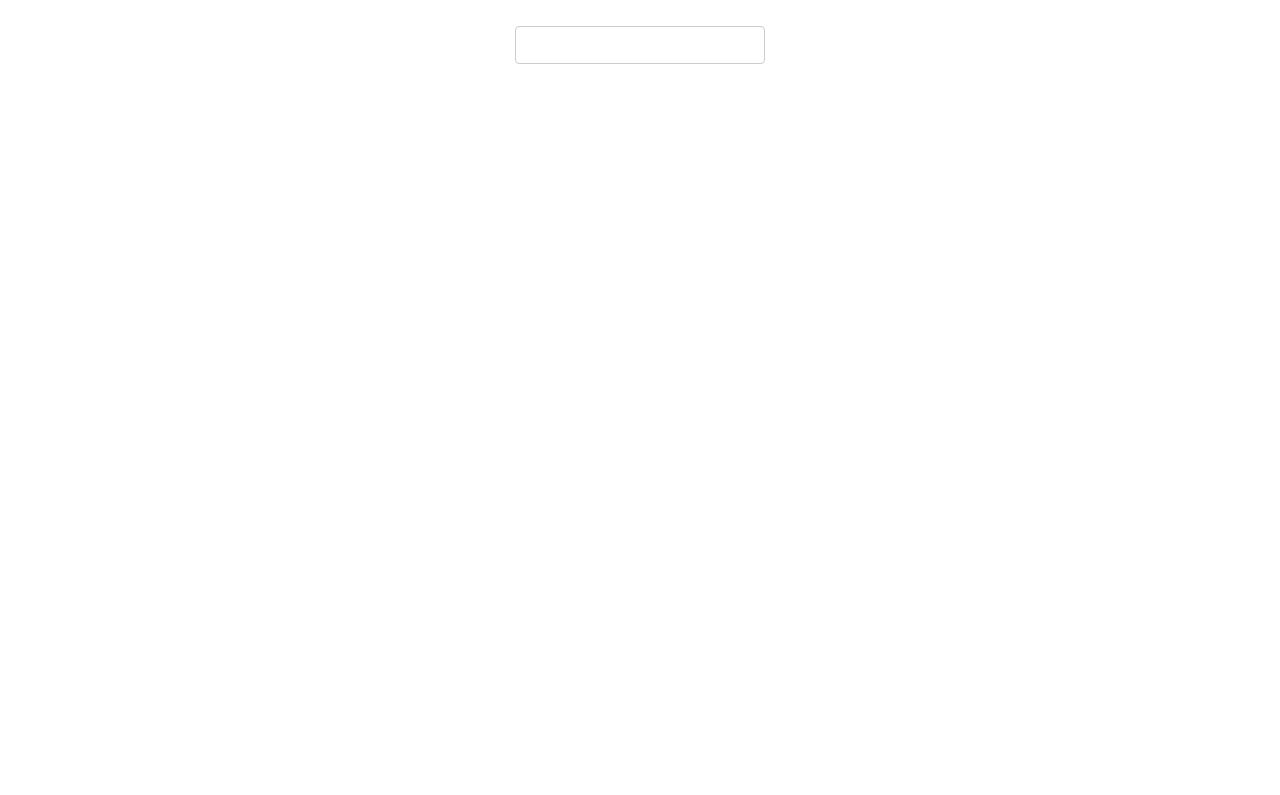
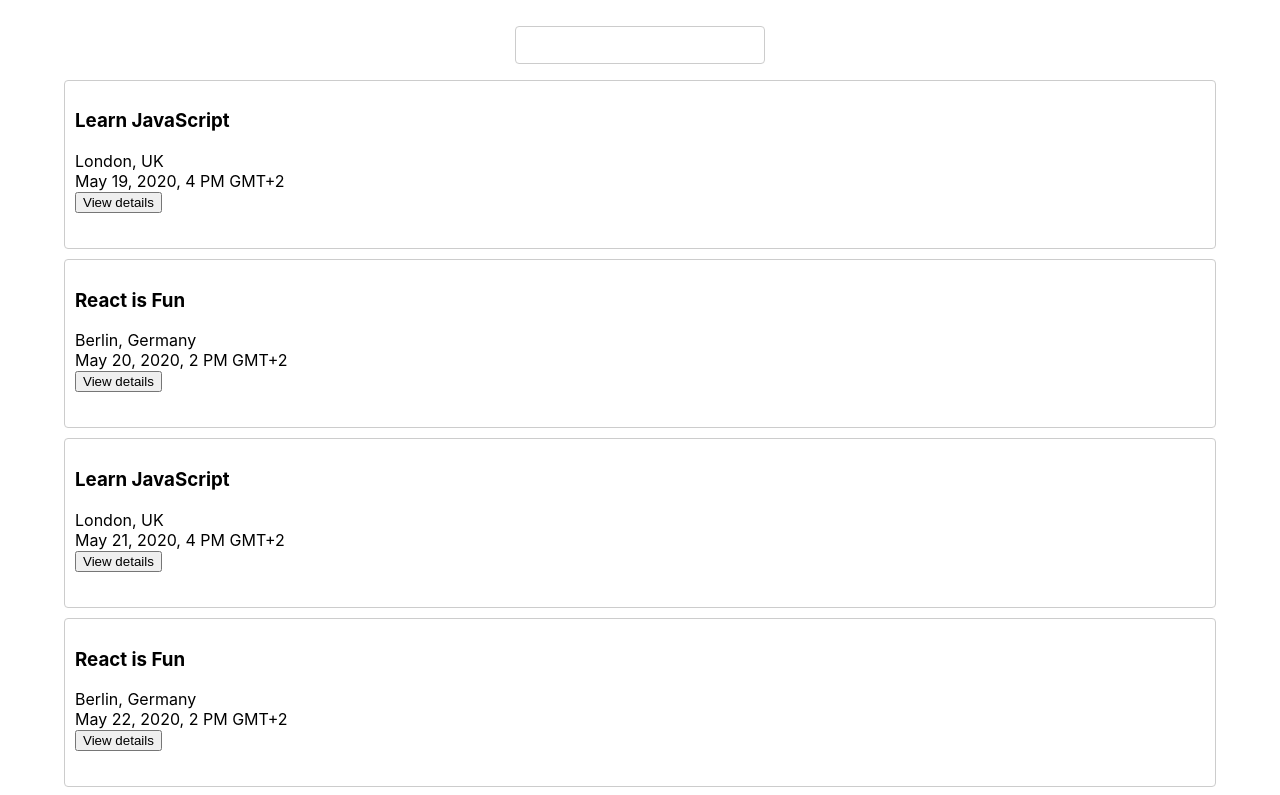
Before and after one commit to elzneik/meet, a React (Create React App) app: page / in a window 1280 px wide. Shown: the top 795 px of the page. Built offline with nearby package versions, Linux system fonts and the light colour scheme.

Commit message:
update event.js

```diff
--- a/src/Event.js
+++ b/src/Event.js
@@ -2,8 +2,41 @@ import React, { Component } from "react";
 
 
 class Event extends Component {
+  toggleDetails = () => {
+      let string = this.state.show ? 'View details' : 'Hide details';
+      this.setState({ buttonText: string, show: !this.state.show });
+  }
+
+  getDate = (string, zone) => {
+      let date = new Date(string);
+      let dateString = new Intl.DateTimeFormat('en-us', { dateStyle: 'long', timeStyle: 'short' }).format(date);
+      let dateString2 = date.toLocaleDateString('en-us', { timeZone: zone, month: 'short', day: 'numeric', year: 'numeric', hour: 'numeric', timeZoneName: 'short' });
+      return dateString2;
+  }
+
+  constructor() {
+      super();
+      this.state = {
+          show: false,
+          buttonText: 'View details'
+      }
+  }
+
   render() {
-    return <div></div>;
+      const { event } = this.props;
+      const { show, buttonText } = this.state;
+
+      return (
+          <div className="event">
+              <h3 className="event-title">{event.summary}</h3>
+              <div className="event-info">
+                  <div className="event-info_location">{event.location}</div>
+                  <div className="event-info_date">{this.getDate(event.start.dateTime, event.start.timeZone)}</div>
+              </div>
+              {show && <div className="event-details">{event.description}</div>}
+              <button className="details-button" onClick={this.toggleDetails}>{buttonText}</button>
+          </div>
+      );
   }
 }
 export default Event;
```
